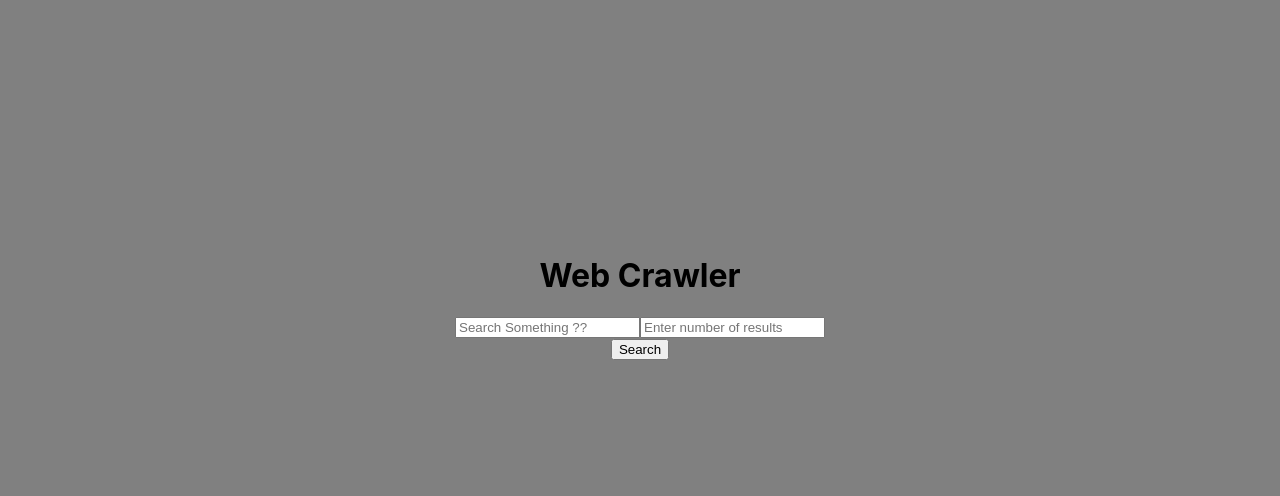
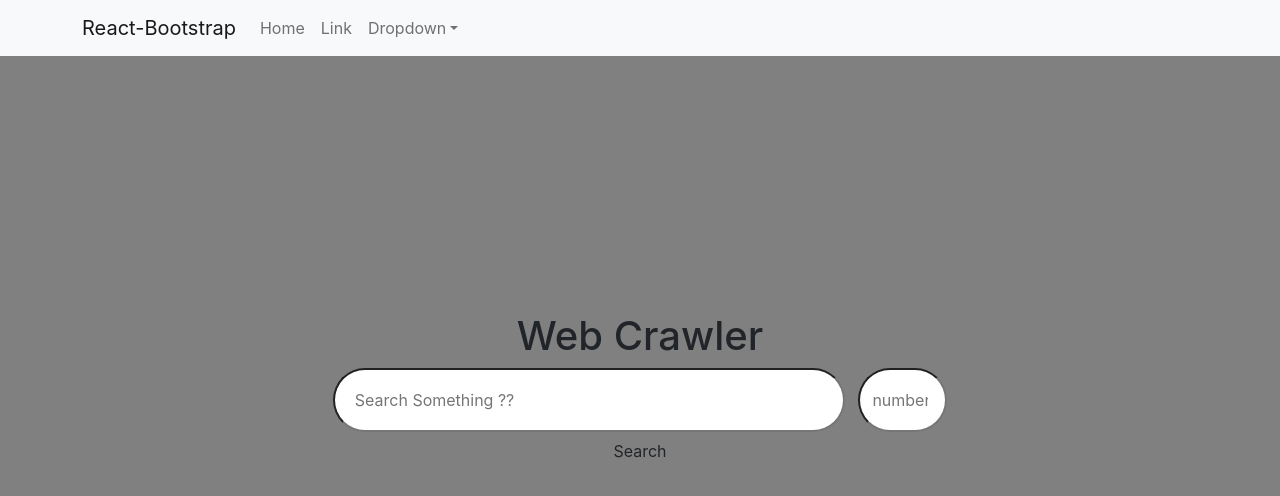
Before and after one commit to SujalMishra/WebCrawler, a React (Create React App) app: page / in a window 1280 px wide. Shown: the top 496 px of the page. Built offline with nearby package versions, Linux system fonts and the light colour scheme; the HTML template or start-up script is replaced by a standard one.

Commit message:
react-bootstrap

```diff
--- a/package.json
+++ b/package.json
@@ -9,8 +9,10 @@
     "@testing-library/react": "^13.4.0",
     "@testing-library/user-event": "^13.5.0",
     "axios": "^1.3.4",
+    "bootstrap": "^5.2.3",
     "cheerio": "^1.0.0-rc.12",
     "react": "^18.2.0",
+    "react-bootstrap": "^2.7.2",
     "react-dom": "^18.2.0",
     "react-scripts": "5.0.1",
     "react-select": "^5.7.2",
--- a/public/index.html
+++ b/public/index.html
@@ -24,6 +24,7 @@
       work correctly both with client-side routing and a non-root public URL.
       Learn how to configure a non-root public URL by running `npm run build`.
     -->
+    <link href="https://cdn.jsdelivr.net/npm/bootstrap@5.3.0-alpha3/dist/css/bootstrap.min.css" rel="stylesheet" integrity="sha384-KK94CHFLLe+nY2dmCWGMq91rCGa5gtU4mk92HdvYe+M/SXH301p5ILy+dN9+nJOZ" crossorigin="anonymous">
     <title>React App</title>
   </head>
   <body>
@@ -40,4 +41,6 @@
       To create a production bundle, use `npm run build` or `yarn build`.
     -->
   </body>
+  <script src="https://cdn.jsdelivr.net/npm/@popperjs/core@2.11.7/dist/umd/popper.min.js" integrity="sha384-zYPOMqeu1DAVkHiLqWBUTcbYfZ8osu1Nd6Z89ify25QV9guujx43ITvfi12/QExE" crossorigin="anonymous"></script>
+  <script src="https://cdn.jsdelivr.net/npm/bootstrap@5.3.0-alpha3/dist/js/bootstrap.min.js" integrity="sha384-Y4oOpwW3duJdCWv5ly8SCFYWqFDsfob/3GkgExXKV4idmbt98QcxXYs9UoXAB7BZ" crossorigin="anonymous"></script>
 </html>
--- a/src/App.css
+++ b/src/App.css
@@ -37,3 +37,21 @@
     transform: rotate(360deg);
   }
 }
+
+
+#search {
+  width: 40vw;
+  height: 8vh;
+  border-radius: 60px;
+  flex: 1;
+  outline: none;
+  padding: 24px 20px;
+  margin-right: 1%;
+}
+
+#num {
+  width: 7vw;
+  height: 8vh;
+  border-radius: 40px;
+  padding-left: 1%;
+}
--- a/src/App.js
+++ b/src/App.js
@@ -1,6 +1,8 @@
 import { useState,useEffect } from 'react';
 import './App.css';
 import Result from './components/Result.js';
+
+import NavBar from './components/Navbar';
 
 
 function App() {
@@ -31,17 +33,19 @@
 
 
   return (
-    <div className="App">
-     <h1>Web Crawler</h1>
+    <div>
+      <NavBar />
+      <div className="App">
+      <h1>Web Crawler</h1>
 
         <div className='fields'>
-            <input placeholder='Search Something ??' onChange={(e)=>{
+            <input placeholder='Search Something ??' id='search' onChange={(e)=>{
               setQuery(e.target.value)
             }}
             type={"text"}>
 
           </input>
-          <input placeholder='Enter number of results ' onChange={(e)=>{
+          <input placeholder='number' id='num' onChange={(e)=>{
               setNumresults(e.target.value)
             }}
             type={"number"}>
@@ -60,6 +64,8 @@
                   <Result {...results}/>
               </div>
       }
+      </div>
+
 
 
     </div>
--- /dev/null
+++ b/src/components/Navbar.js
@@ -0,0 +1,34 @@
+import Container from 'react-bootstrap/Container';
+import Nav from 'react-bootstrap/Nav';
+import Navbar from 'react-bootstrap/Navbar';
+import NavDropdown from 'react-bootstrap/NavDropdown';
+
+function NavBar() {
+  return (
+    <Navbar bg="light" expand="lg">
+      <Container>
+        <Navbar.Brand href="#home">React-Bootstrap</Navbar.Brand>
+        <Navbar.Toggle aria-controls="basic-navbar-nav" />
+        <Navbar.Collapse id="basic-navbar-nav">
+          <Nav className="me-auto">
+            <Nav.Link href="#home">Home</Nav.Link>
+            <Nav.Link href="#link">Link</Nav.Link>
+            <NavDropdown title="Dropdown" id="basic-nav-dropdown">
+              <NavDropdown.Item href="#action/3.1">Action</NavDropdown.Item>
+              <NavDropdown.Item href="#action/3.2">
+                Another action
+              </NavDropdown.Item>
+              <NavDropdown.Item href="#action/3.3">Something</NavDropdown.Item>
+              <NavDropdown.Divider />
+              <NavDropdown.Item href="#action/3.4">
+                Separated link
+              </NavDropdown.Item>
+            </NavDropdown>
+          </Nav>
+        </Navbar.Collapse>
+      </Container>
+    </Navbar>
+  );
+}
+
+export default NavBar;
```
Also changed, not shown: 1 other file (tests, documents, lock files or other folders).
